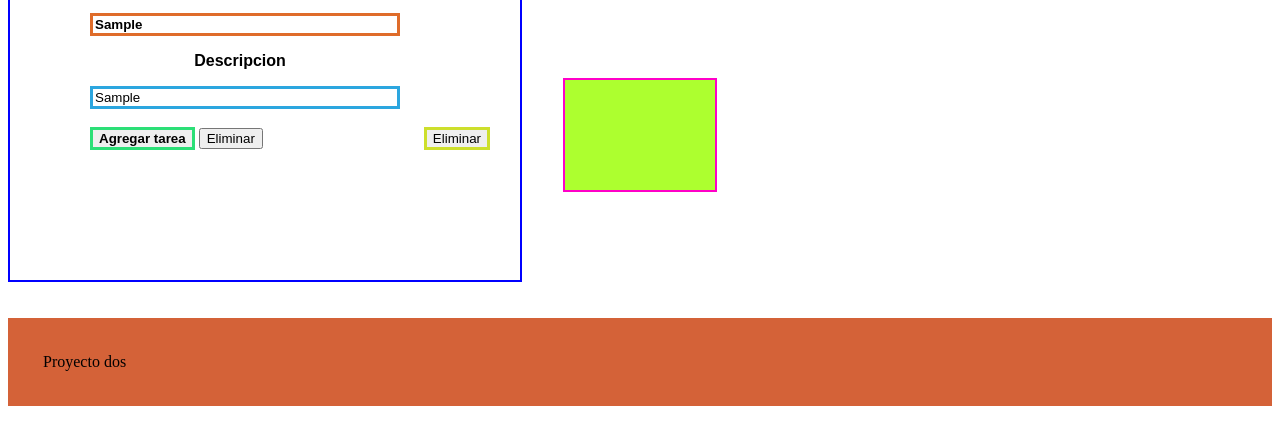
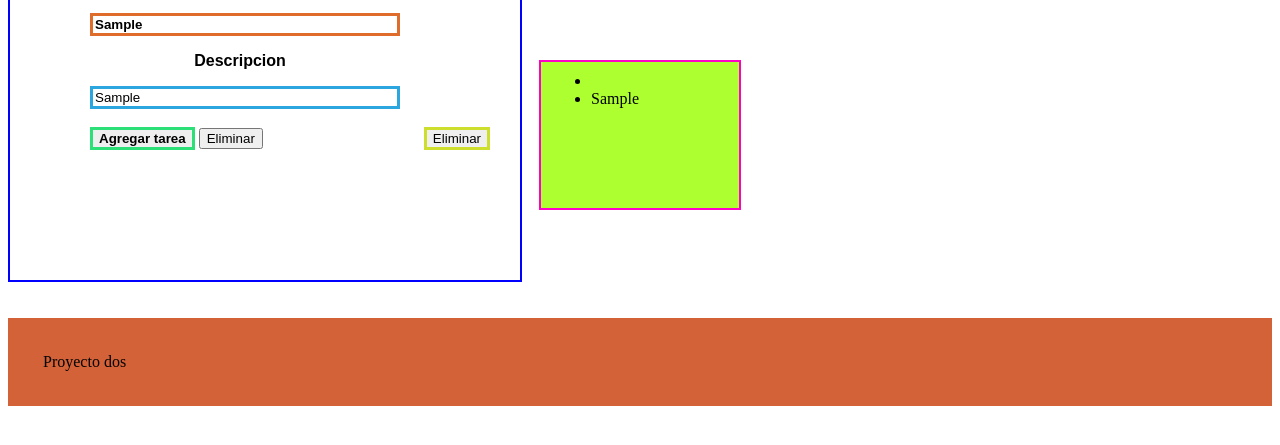
Before and after one commit to almavi985/PROYECT2, a plain HTML site: page index.html in a window 1280 px wide. Both pictures are taken after typing "Sample", "Sample" into the empty fields and a click on the button "Agregar tarea". Shown: the part 281-726 px from the top of the page. Drawn offline with Linux system fonts and the light colour scheme.

Commit message:
Las funciones solo funcionan pero no hay impresion de oantalla

```diff
--- a/index.html
+++ b/index.html
@@ -45,6 +45,7 @@
 
 <br>  </br>
 <script src="./style.js"></script>
+<script src="./main.js"></script>
 
 
 
--- a/main.js
+++ b/main.js
@@ -1,18 +1,12 @@
 const InputElementRef = document.getElementById('insertar')
-const InputElementRef2 = document.getElementById('insertar2')
 const BotonElementRef = document.getElementById('agregar')
 const BotonElElementRef = document.getElementById('eliminar')
-const BotonActElementRef = document.getElementById('actualizar')
 const ListaRef = document.getElementById('Lista')
 
 BotonElementRef.addEventListener('click', function() {
-    localStorage.setItem('Mensaje', InputElementRef.value, InputElementRef2.value)
-
-    // TODO Agregar un nuevo elemento en nuestro document html
+    localStorage.setItem('Mensaje', InputElementRef.value)
     const listItem = document.createElement('li')
-    listItem.innerHTML = InputElementRef.value +' '+InputElementRef2.value
-
-
+    listItem.innerHTML = InputElementRef.value
     ListaRef.appendChild(listItem)
 })
 
@@ -20,6 +14,12 @@ BotonElElementRef.addEventListener('click', function() {
     localStorage.removeItem('Mensaje')
 })
 
+window.onload = () => {
+    const mensaje = localStorage.getItem('Mensaje')
+    const listItem = document.createElement('li')
+    listItem.innerHTML = mensaje
+    ListaRef.appendChild(listItem)
+}
 
 
 //Obtener primer hijo
--- a/style.js
+++ b/style.js
@@ -1,4 +1,4 @@
-const InputElementRef = document.getElementById('insertar')
+/*const InputElementRef = document.getElementById('insertar')
 const BotonElementRef = document.getElementById('agregar')
 const BotonElElementRef = document.getElementById('eliminar')
 const BotonActElementRef = document.getElementById('actualizar')
@@ -9,8 +9,8 @@ var tareas =[]
 window.onload = () => {
     const tareasconelformato= JSON.parse(window.localStorage.getItem('tareas'))
 
-    tareas=tareasconelformato
-    tareas.forEach(tarea=> {
+    tareas = tareasconelformato
+    tareas.forEach( tarea => {
         agregartareaeneldom(tarea.nombre)
     });
 
--- a/styles.css
+++ b/styles.css
@@ -85,7 +85,7 @@
     justify-content: flex-end;
 
 
-@media (max-width: 360px) {
+@media (max-width: 600px) {
     body {
         background-color: yellow;
 
```
